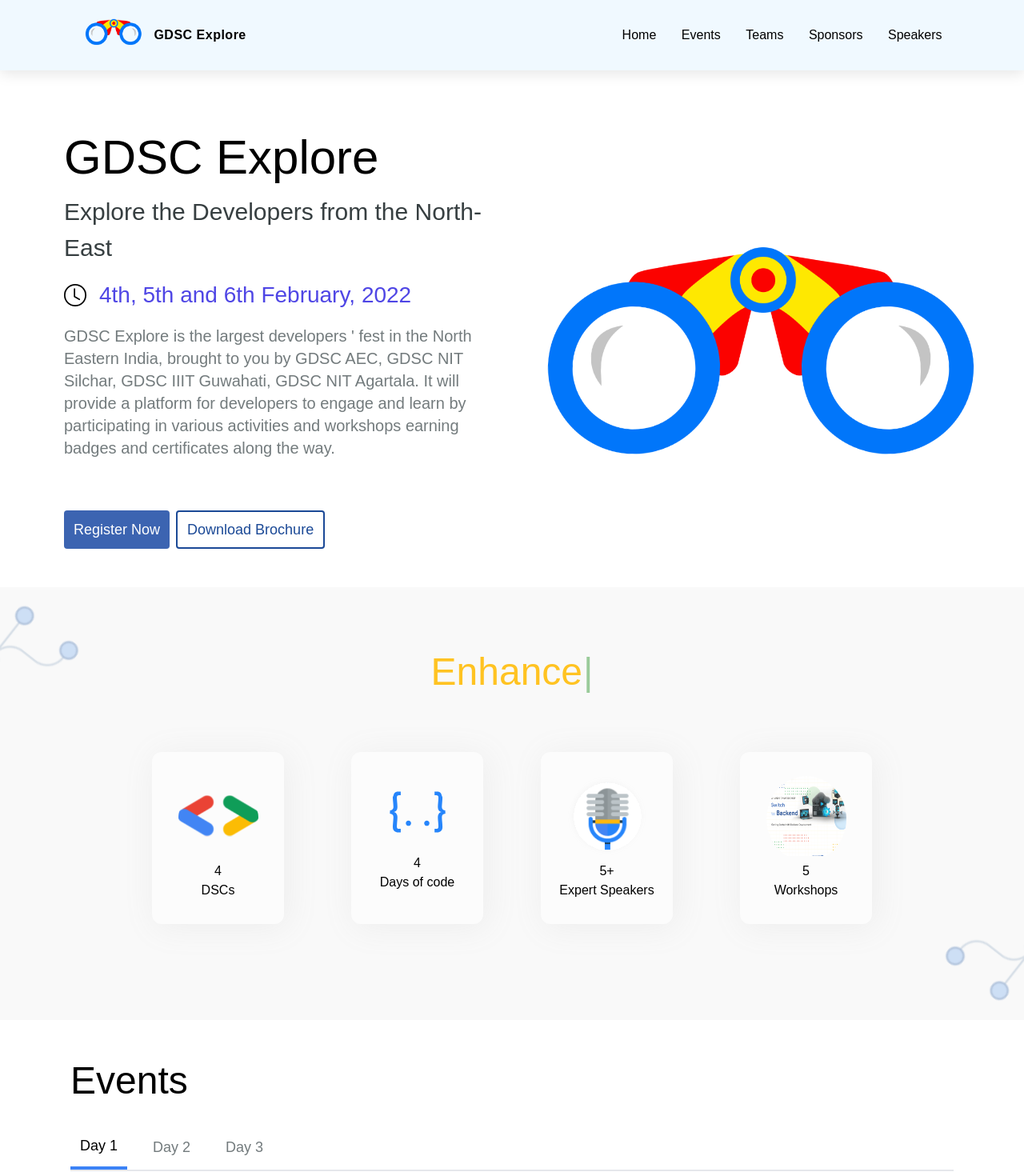
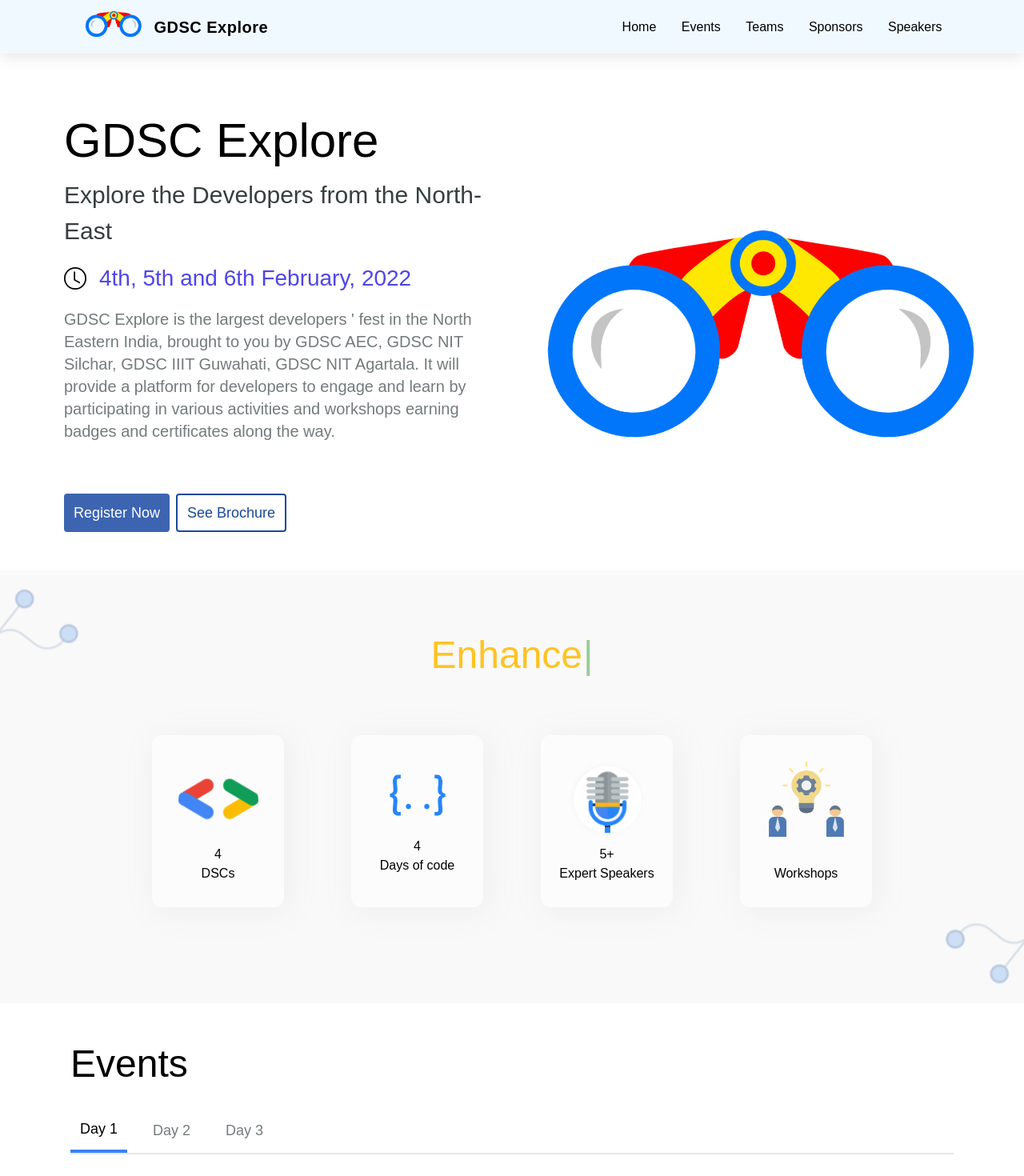
Before and after one commit to NikitaRoy22/gdsc-explore, a Next.js app: page / in a window 1280 px wide. Shown: the top 1470 px of the page at 80% size. Built offline with nearby package versions, Linux system fonts and the light colour scheme.

Commit message:
added workshop logo, removed lorem ipsum text, changed gdsc font in navbar

```diff
--- a/components/Faq.js
+++ b/components/Faq.js
@@ -8,13 +8,13 @@
                         <div className="m=0 p-5 bg-[#f3f3f3] sm:rounded-lg rounded-none">
                             <details>
                                 <summary className="flex justify-between text-summary font-normal text-[#737B7D] hover:text-gray-800 hover:font-normal">Do I have to pay to take part in GDSC Explore?</summary>
-                                <p className="pt-2 text-[#737B7D]">No. All the events organized by GDSC Explore are free to participate in. So hop in.</p>
+                                <p className="pt-2 font-normal text-[#737B7D]">No. All the events organized by GDSC Explore are free to participate in. So hop in.</p>
                             </details>
                         </div>
                         <div className="m=0 p-5 bg-[#F3F3F3] sm:rounded-lg rounded-none">
                             <details>
                                 <summary className="flex justify-between text-summary font-normal text-[#737B7D] hover:text-gray-800 hover:font-normal">Do I have to register for each event individually?</summary>
-                                <p className="pt-2 text-[#737B7D]">Yes. Interested students need to register for each event individually from the event cards to account for their presence by the platform.</p>
+                                <p className="pt-2 font-normal text-[#737B7D]">Yes. Interested students need to register for each event individually from the event cards to account for their presence by the platform.</p>
                             </details>
                         </div>
                     </div>
--- a/components/Footer.js
+++ b/components/Footer.js
@@ -22,7 +22,7 @@
                 </div>
                 <div className='hidden md:flex md:relative border-[1px] bg-black border-black h-[15rem] left-[15rem] top-[-16rem]'></div>
             </div>
-            <div className='relative flex flex-col items-center top-[-24rem] md:relative md:flex-col md:items-center md:w-1/2 md:left-[30rem] md:top-[-43rem]'>
+            <div className='relative flex flex-col items-center top-[-24rem] md:relative md:flex-col md:items-center md:w-1/2 md:left-[30rem] md:top-[-38rem]'>
             <div className='text-[32px]'>
                 Contact Us
             </div>
--- a/components/LowerHeader.js
+++ b/components/LowerHeader.js
@@ -3,7 +3,7 @@
 import Fork from '../public/fork.svg'
 import Icon2 from '../public/icon2.svg'
 import mic from '../public/Ellipse.svg'
-import eve from '../public/images/cardImg1.png'
+import eve from '../public/icons_workshop.svg'
 import AnimationText from '../components/AnimationText'
 
 export default function LowerHeader(){
@@ -57,10 +57,11 @@
                     </div>
 
                     <div className="rounded-[12px] w-[165px] flex flex-col items-center py-[30px] bg-[rgba(255,255,255,0.4)] shadow-[4px_4px_40px_rgba(145,145,145,0.11)]">
-                        <div className="rounded-[50%] overflow-hidden">
+                        <div className="overflow-hidden">
                             <Image src={eve} height={100} width={100}/>
                         </div>
-                        <div>5</div>
+                        {/* <div>5</div> */}
+                        <br/>
                         <div>Workshops</div>
                     </div>
                 </div>
--- a/components/Navbar.js
+++ b/components/Navbar.js
@@ -29,7 +29,7 @@
   return (
     <>
       <div className="sticky top-[0px] z-[10] container-fluid">
-        <div className="flex justify-between items-center bg-[rgba(205,235,255,0.3)] backdrop-blur-[12px] h-[5.5rem] shadow-[0px_4px_17px_rgba(0,0,0,0.1)] px-[5%] md:px-[8%]">
+        <div className="flex justify-between items-center bg-[rgba(205,235,255,0.3)] backdrop-blur-[12px] h-[4.2rem] shadow-[0px_4px_17px_rgba(0,0,0,0.1)] px-[5%] md:px-[8%]">
           <div className="flex flex-row items-center">
             <div className="pt-[8px] mb-[16px] mr-[10px]">
               <a onMouseEnter={handleHover} onMouseLeave={handleHover}>
@@ -41,7 +41,7 @@
                 />
               </a>
             </div>
-            <div className="font-[550] tracking-[0.5px]">GDSC Explore</div>
+            <div className="font-[550] text-[20px] tracking-[0.5px]">GDSC Explore</div>
           </div>
 
           <div className="flex">
--- a/components/NewHeader.js
+++ b/components/NewHeader.js
@@ -42,9 +42,9 @@
               <button className=" bg-[#3C64B1] rounded  text-base md:text-lg text-white  hover:shadow-xl ease-in-out duration-300 py-2 px-3 mr-2">
                 Register Now
               </button>
-              <a href="#">
+              <a href="https://drive.google.com/file/d/1hT4FtlaaNycBbJRVKJ4FNv7xd6wKiaB3/view?usp=sharing">
                 <button className="ease-in-out duration-300 hover:text-white hover:bg-[#3C64B1] border-2 border-[#1B4996] text-base md:text-lg text-[#1B4996] rounded py-2 px-3">
-                  Download Brochure
+                  See Brochure
                 </button>
               </a>
             </div>
--- a/components/Sponsors.js
+++ b/components/Sponsors.js
@@ -8,7 +8,6 @@
                 <div className="w-full flex flex-col py-14 items-center justify-center bg-[#F9F9F9]">
                     <h1 className="text-start text-[2rem] md:text-[48px] text-[#373F41] mb-5 text-center">Our Sponsors</h1>
                     <div className="h-auto md:w-[50%] font-thin text-[#737B7D] text-[1rem] md:text-[1.5rem] text-center">
-                        <p>Loren ipsum dolor sit amet, consectetur adipiscing elit. Maecenas fermentum et et diam.</p>
                         <br/>
                         <Image src={Sp} className="w-8 h-8" />
                     </div>
--- a/components/ourteam.js
+++ b/components/ourteam.js
@@ -13,14 +13,6 @@
                         Our Team
                     </div>
                 </div>
-                <div id='subheading' className="flex justify-center font-[300] mx-[10%] md:mx-[20%] text-[#737B7D] text-[18px] md:text-[25px] text-center">
-                    Lorem ipsum dolor sit amet, consectetur adipiscing elit. Maecenas fermentum et et diam.
-                </div>
-
-                {/* border-2 border-black */}
-
-
-
                 <div id="cards" className="flex flex-wrap justify-content mx-[4rem] md:mx-[19%] lg:mx-[15%] mt-[40px] mb-[10px]">
                     <div className='flex flex-col w-[100%] px-0 mb-6 sm:w-[50%] lg:w-[25%]'>
                         <Image src={LogoSvg}/>
--- a/utils/speakersData.js
+++ b/utils/speakersData.js
@@ -8,7 +8,7 @@
     },
     {
         name:"Nikita Gandhi",
-        title:"Keynote speaker",
+        title:"Community Manager at Google Developers",
         linkedIn: "https://www.linkedin.com/in/nikita-gandhi01/",
         twitter: "https//twitter.com/",
     },
@@ -19,9 +19,9 @@
         twitter: "https//twitter.com/",
     },
     {
-        name:"Another Human",
-        title:"GDSC Member",
-        linkedIn: "https://www.linkedin.com/in/shayan-debroy/",
+        name:"Usha Rengaraju",
+        title:"Data Scientist",
+        linkedIn: "https://www.linkedin.com/in/usha-rengaraju-b570b7a2/",
         twitter: "https//twitter.com/",
     },
     {
```
Also changed, not shown: public/icons_workshop.svg (added).
